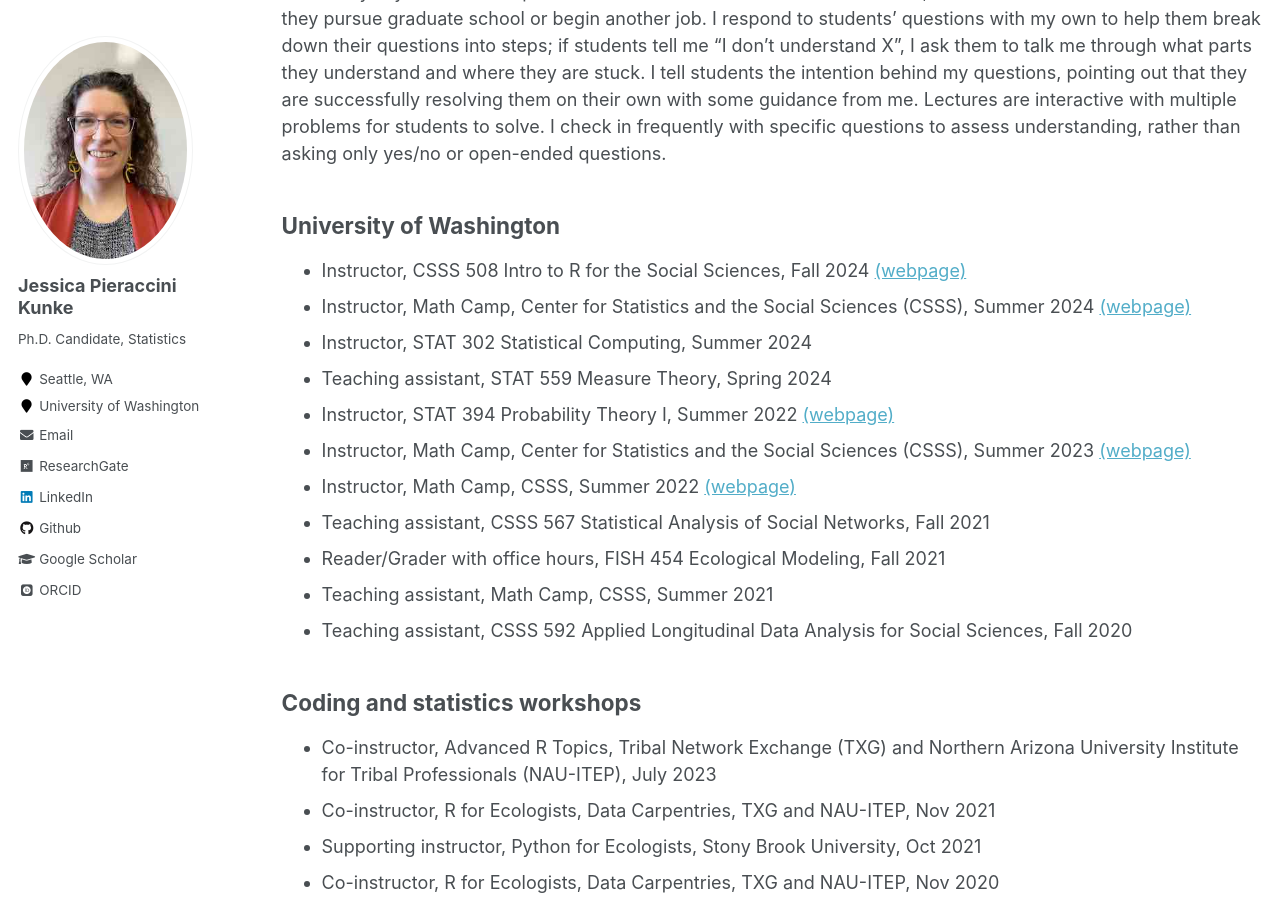
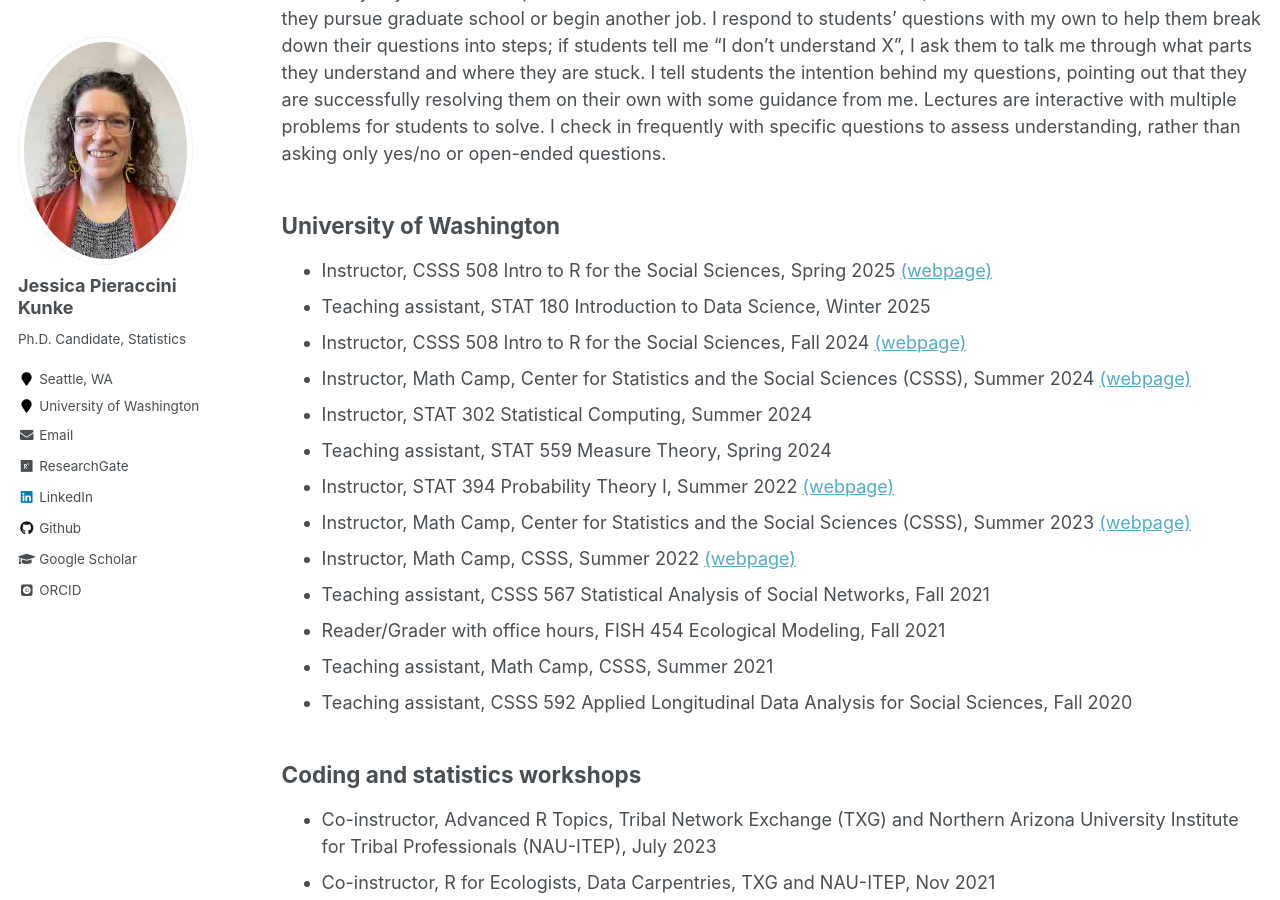
Before and after one commit to jpierkunke/jpierkunke.github.io, a Jekyll site: the page built from _pages/teaching.md, in a window 1280 px wide and 900 px high, scrolled down 476 px. Built offline with Jekyll 4.4.1, drawn with Linux system fonts in a browser that asks for light colours; some web fonts are replaced.

Commit message:
Update teaching.md

```diff
--- a/_pages/teaching.md
+++ b/_pages/teaching.md
@@ -13,7 +13,9 @@ One of my key roles is to help students become more self-directed learners, whic
 
 ## University of Washington
 
-- Instructor, CSSS 508 Intro to R for the Social Sciences, Fall 2024 [(webpage)](https://csss.uw.edu/academics/math-camp/math-camp-schedule)
+- Instructor, CSSS 508 Intro to R for the Social Sciences, Spring 2025 [(webpage)](https://jpierkunke.github.io/CSSS508-Spring2025/)
+- Teaching assistant, STAT 180 Introduction to Data Science, Winter 2025
+- Instructor, CSSS 508 Intro to R for the Social Sciences, Fall 2024 [(webpage)](https://jpierkunke.github.io/CSSS508-Fall2024/)
 - Instructor, Math Camp, Center for Statistics and the Social Sciences (CSSS), Summer 2024 [(webpage)](https://csss.uw.edu/academics/math-camp/math-camp-schedule)
 - Instructor, STAT 302 Statistical Computing, Summer 2024
 - Teaching assistant, STAT 559 Measure Theory, Spring 2024
```
